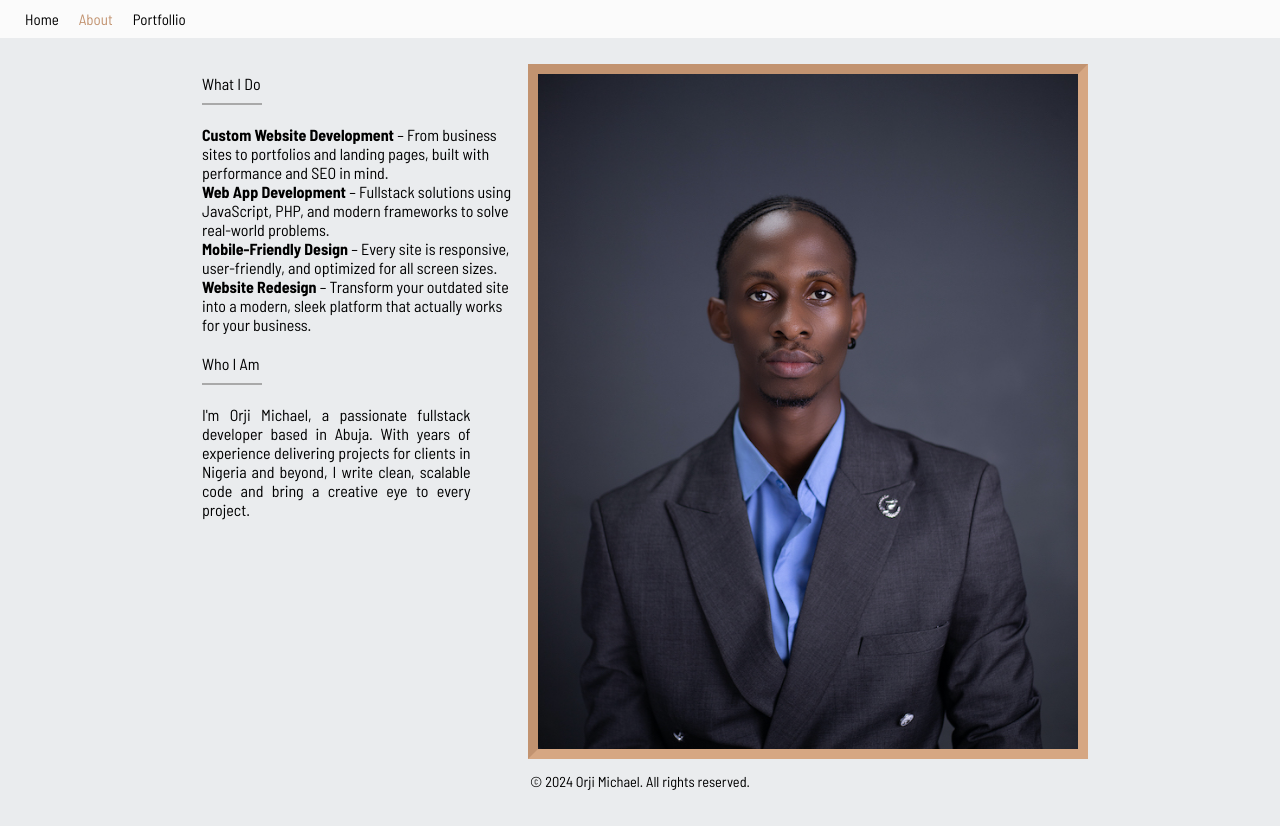
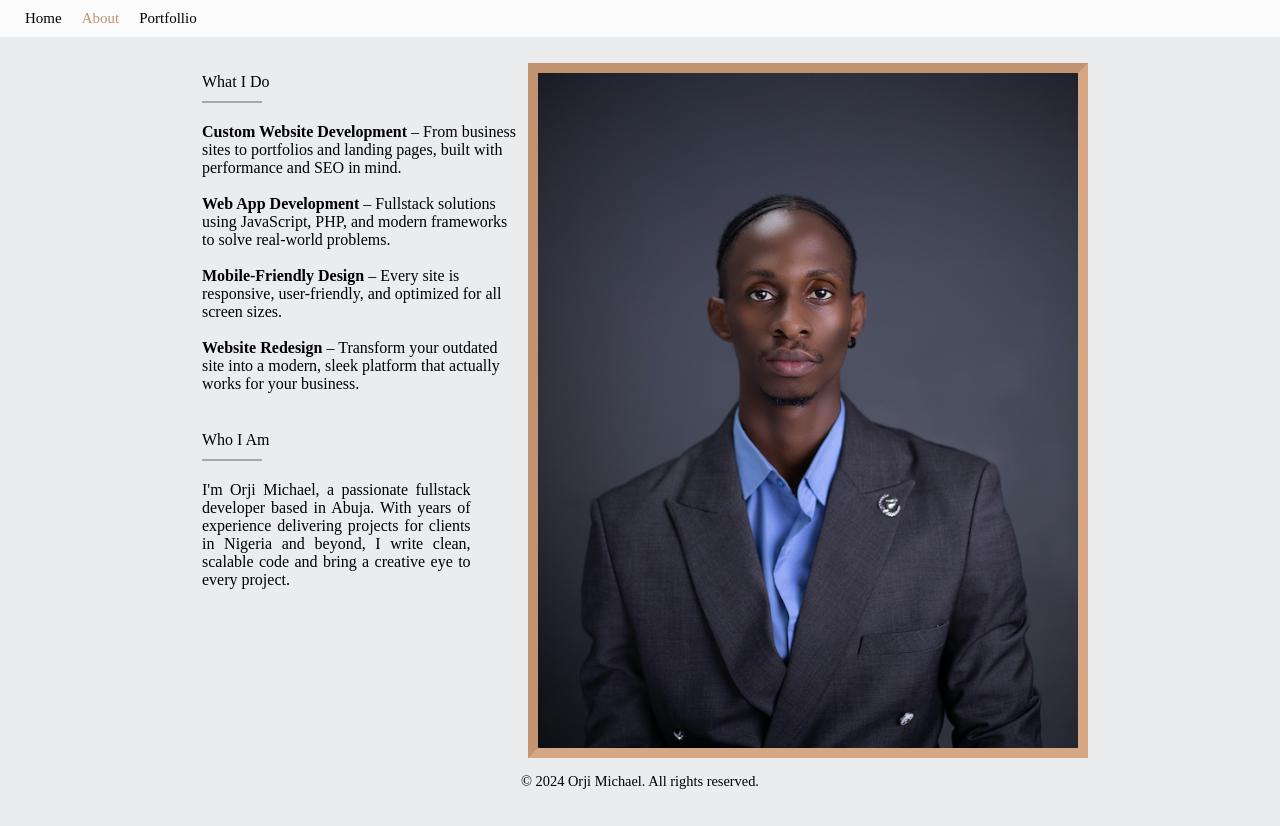
Before and after one commit to michael4ox/portfolio, a plain HTML site: page aboutport.html in a window 1280 px wide. Drawn offline with Linux system fonts and the light colour scheme.

Commit message:
commitmemt

```diff
--- a/port.css
+++ b/port.css
@@ -53,7 +53,7 @@ nav {
   margin: 0;
   padding: 0;
   box-sizing: border-box;
-  font-family: "Barlow Semi Condensed", "avenir";
+  font-family: "avenir";
 }
 
 .mobNavBar {
```
Also changed, not shown: aboutport.html (+4 -0 lines).
